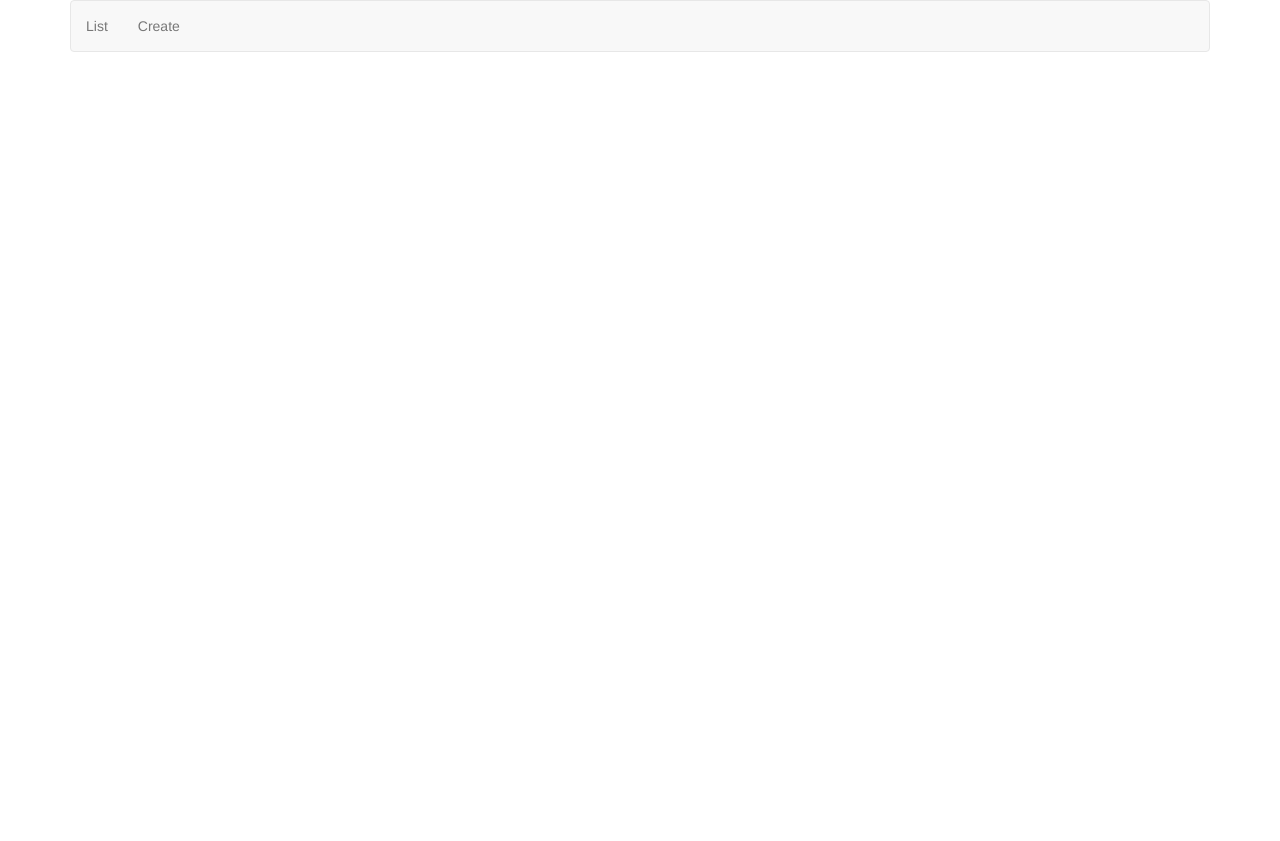
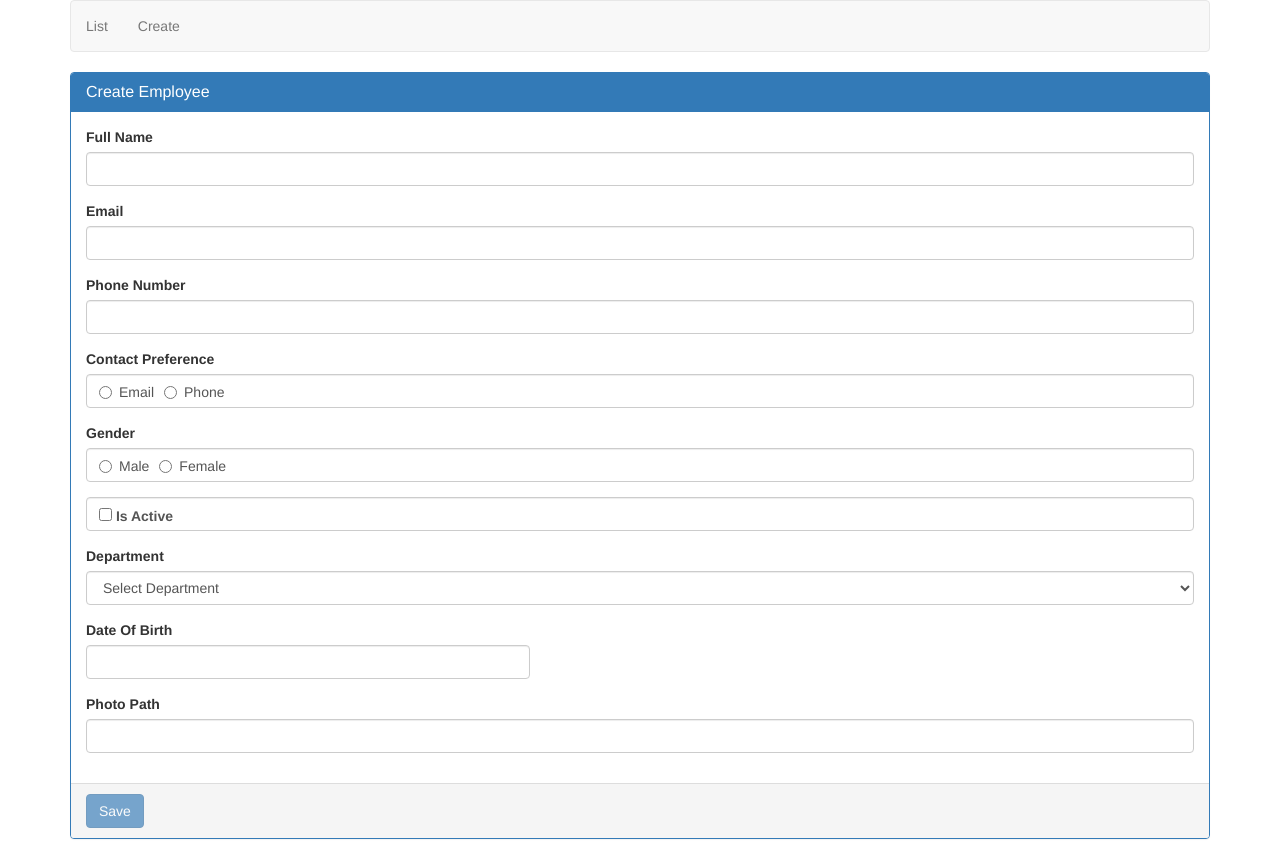
Before and after one commit to hanuman-jhaGmail/angularcrud-v1, an Angular app: page /edit/0 in a window 1280 px wide. Before the commit this address led to /. Shown: the top 841 px of the page. Before the commit the page ends 800 px from the top, so only its background shows below. Built offline with nearby package versions, Linux system fonts and the light colour scheme.

Commit message:
Edit form in angular

```diff
--- a/src/app/app.component.html
+++ b/src/app/app.component.html
@@ -5,7 +5,7 @@
                 <a routerLink="list">List</a>
             </li>
             <li>
-                <a routerLink="create">Create</a>
+                <a routerLink="edit/0">Create</a>
             </li>
         </ul>
     </nav>
--- a/src/app/app.module.ts
+++ b/src/app/app.module.ts
@@ -25,7 +25,7 @@ const appRoutes: Routes = [
     resolve: { employeeList: EmployeeListResolverService }
   },
   {
-    path: 'create',
+    path: 'edit/:id',
     component: CreateEmployeeComponent,
     canDeactivate: [CreateEmployeeCanDeactivateGuardService]
   },
--- a/src/app/employees/create-employee.component.html
+++ b/src/app/employees/create-employee.component.html
@@ -1,7 +1,7 @@
 <form #employeeForm="ngForm" (ngSubmit)="saveEmployee()">
   <div class="panel panel-primary">
     <div class="panel-heading">
-      <h3 class="panel-title">Create Employee</h3>
+      <h3 class="panel-title">{{panelTitle}}</h3>
     </div>
     <div class="panel-body">
       <div class="form-group" [class.has-error]="name.invalid && name.touched" [class.has-success]="name.valid">
@@ -13,7 +13,7 @@
       </div>
       <div class="form-group" [class.has-error]="email.invalid && email.touched">
         <label for="email" class="control-label">Email</label>
-        <input [required]="contactPreference.value=='email'" email id="email" name="email" [(ngModel)]="employee.email" type="text"
+        <input [required]="contactPreference.value=='Email'" email id="email" name="email" [(ngModel)]="employee.email" type="text"
           class="form-control" #email="ngModel" />
         <span class="help-block" *ngIf="email.errors?.required && email.touched">
           Email is required
@@ -24,7 +24,7 @@
       </div>
       <div class="form-group" [class.has-error]="phoneNumber.invalid">
         <label for="phoneNumber" class="control-label">Phone Number</label>
-        <input id="phoneNumber" [required]="contactPreference.value=='phone'" [(ngModel)]="employee.phoneNumber" name="phoneNumber"
+        <input id="phoneNumber" [required]="contactPreference.value=='Phone'" [(ngModel)]="employee.phoneNumber" name="phoneNumber"
           class="form-control" type="text" #phoneNumber="ngModel" />
         <span class="help-block" *ngIf="phoneNumber.invalid">
           Phone Number is required
@@ -35,11 +35,11 @@
         <label class="control-label">Contact Preference</label>
         <div class="form-control">
           <label class="radio-inline">
-            <input type="radio" required #contactPreference="ngModel" value="email" name="contactPreference" [(ngModel)]="employee.contactPreference"
+            <input type="radio" required #contactPreference="ngModel" value="Email" name="contactPreference" [(ngModel)]="employee.contactPreference"
             /> Email
           </label>
           <label class="radio-inline">
-            <input type="radio" required #contactPreference="ngModel" value="phone" name="contactPreference" [(ngModel)]="employee.contactPreference"
+            <input type="radio" required #contactPreference="ngModel" value="Phone" name="contactPreference" [(ngModel)]="employee.contactPreference"
             /> Phone
           </label>
         </div>
@@ -52,10 +52,10 @@
         <label class="control-label">Gender</label>
         <div class="form-control">
           <label class="radio-inline">
-            <input type="radio" required #gender="ngModel" value="male" name="gender" [(ngModel)]="employee.gender" /> Male
+            <input type="radio" required #gender="ngModel" value="Male" name="gender" [(ngModel)]="employee.gender" /> Male
           </label>
           <label class="radio-inline">
-            <input type="radio" required #gender="ngModel" value="female" name="gender" [(ngModel)]="employee.gender" />            Female
+            <input type="radio" required #gender="ngModel" value="Female" name="gender" [(ngModel)]="employee.gender" />            Female
           </label>
         </div>
         <span class="help-block" *ngIf="gender.touched && gender.invalid">
@@ -104,12 +104,14 @@
         <input id="photoPath" [(ngModel)]="employee.photoPath" name="photoPath" class="form-control" type="text" />
       </div>
       <div class="form-group">
-        <button type="button" (click)="togglePhotoPreview()" class="btn btn-primary">
+        <button type="button" (click)="togglePhotoPreview()" class="btn btn-primary"
+          *ngIf="employee.photoPath !=='' && employee.photoPath !==null">
           {{previewPhoto? "Hide " : "Show "}} Preview
         </button>
       </div>
       <div class="form-group">
-        <img [src]="employee.photoPath" height="200" width="200" *ngIf="previewPhoto" />
+        <img [src]="employee.photoPath" height="200" width="200"
+          *ngIf="previewPhoto && employee.photoPath !=='' && employee.photoPath !==null"/>
       </div>
 
       <!-- #region Password Confirm Password Validation-->
--- a/src/app/employees/create-employee.component.ts
+++ b/src/app/employees/create-employee.component.ts
@@ -4,7 +4,7 @@ import { Department } from '../models/department.model';
 import { Employee } from '../models/employee.model';
 import { BsDatepickerConfig } from 'ngx-bootstrap/datepicker';
 import { EmployeeService } from './employee.service';
-import { Router } from '@angular/router';
+import { Router, ActivatedRoute } from '@angular/router';
 
 @Component({
   selector: 'app-create-employee',
@@ -17,6 +17,7 @@ export class CreateEmployeeComponent implements OnInit {
   contactPreference = 'email';
   datePickerConfig: Partial<BsDatepickerConfig>;
   previewPhoto = false;
+  panelTitle: string;
   employee: Employee = {
     id: null,
     name: null,
@@ -36,7 +37,7 @@ export class CreateEmployeeComponent implements OnInit {
     {id: 4, name: 'Payroll'}
   ];
   constructor(private _employeeService: EmployeeService,
-              private _router: Router) {
+              private _router: Router, private _route: ActivatedRoute) {
     this.datePickerConfig = Object.assign({},
       {
         containerClass: 'theme-dark-blue',
@@ -47,6 +48,32 @@ export class CreateEmployeeComponent implements OnInit {
   }
 
   ngOnInit() {
+    this._route.paramMap.subscribe(parameterMap => {
+      const id = +parameterMap.get('id');
+      this.getEmployee(id);
+    });
+  }
+
+  private getEmployee(id: number) {
+    if (id === 0) {
+      this.employee = {
+        id: null,
+        name: null,
+        gender: null,
+        contactPreference: null,
+        phoneNumber: null,
+        email: null,
+        dateOfBirth: null,
+        department: 'select',
+        isActive: null,
+        photoPath: null
+      };
+      this.panelTitle = 'Create Employee';
+      this.createEmployeeForm.reset();
+    } else {
+      this.panelTitle = 'Edit Employee';
+      this.employee = Object.assign({}, this._employeeService.getEmployee(id));
+    }
   }
 
   togglePhotoPreview() {
--- a/src/app/employees/display-employee.component.html
+++ b/src/app/employees/display-employee.component.html
@@ -76,7 +76,7 @@
   </div>
   <div class="panel-footer">
     <button class="btn btn-primary" (click)="viewEmployee()">View</button>
-    <button class="btn btn-primary">Edit</button>
+    <button class="btn btn-primary" (click)="editEmployee()">Edit</button>
     <button class="btn btn-danger">Delete</button>
   </div>
 </div>
--- a/src/app/employees/display-employee.component.ts
+++ b/src/app/employees/display-employee.component.ts
@@ -22,4 +22,7 @@ export class DisplayEmployeeComponent implements OnInit {
       queryParams: {'searchTerm': this.searchTerm}
     });
   }
+  editEmployee() {
+    this._router.navigate(['/edit', this.employee.id]);
+  }
 }
--- a/src/app/employees/employee.service.ts
+++ b/src/app/employees/employee.service.ts
@@ -53,6 +53,15 @@ export class EmployeeService {
     }
 
     save(employee: Employee) {
-        this.listEmployees.push(employee);
+        if (employee.id === null) {
+            const maxId = this.listEmployees.reduce(function(e1, e2) {
+                return (e1.id > e2.id) ? e1 : e2;
+            }).id;
+            employee.id = maxId + 1;
+            this.listEmployees.push(employee);
+        } else {
+            const foundIndex = this.listEmployees.findIndex(e => e.id === employee.id);
+            this.listEmployees[foundIndex] = employee;
+        }
     }
 }
```
